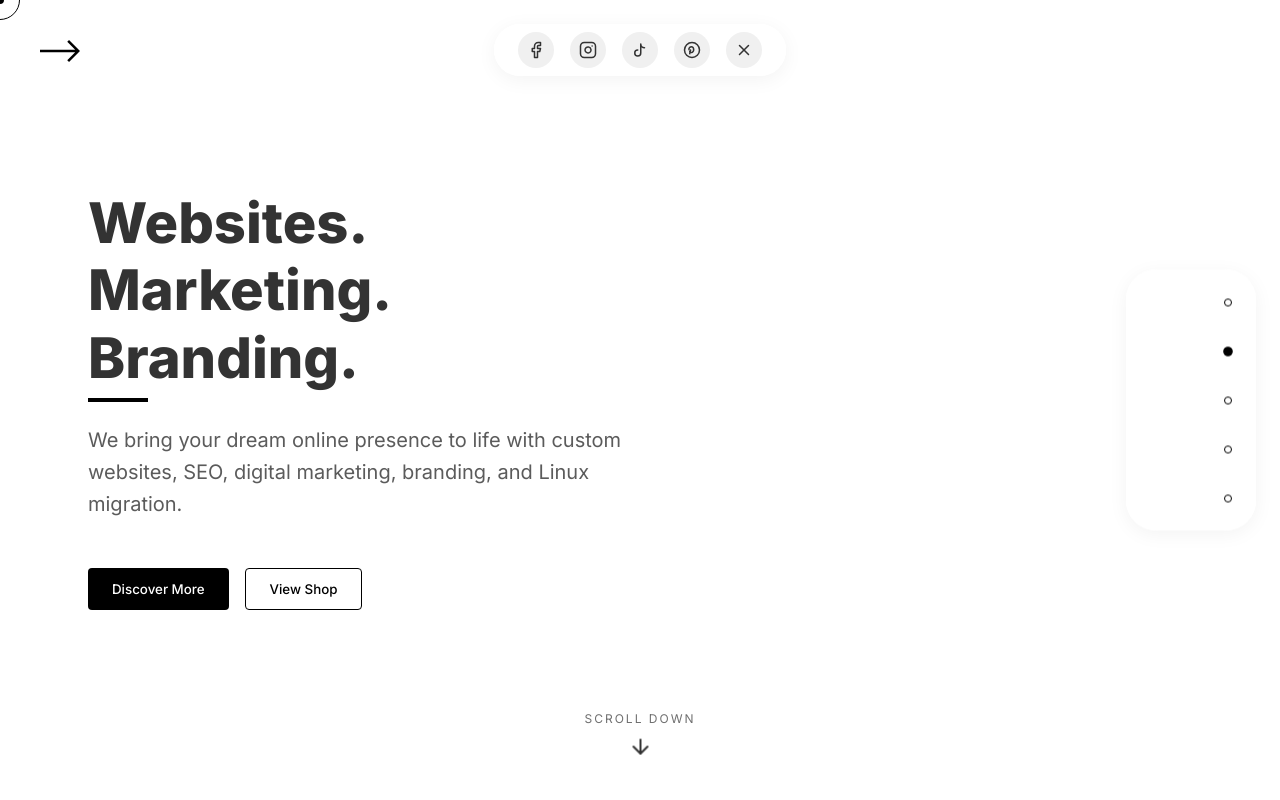
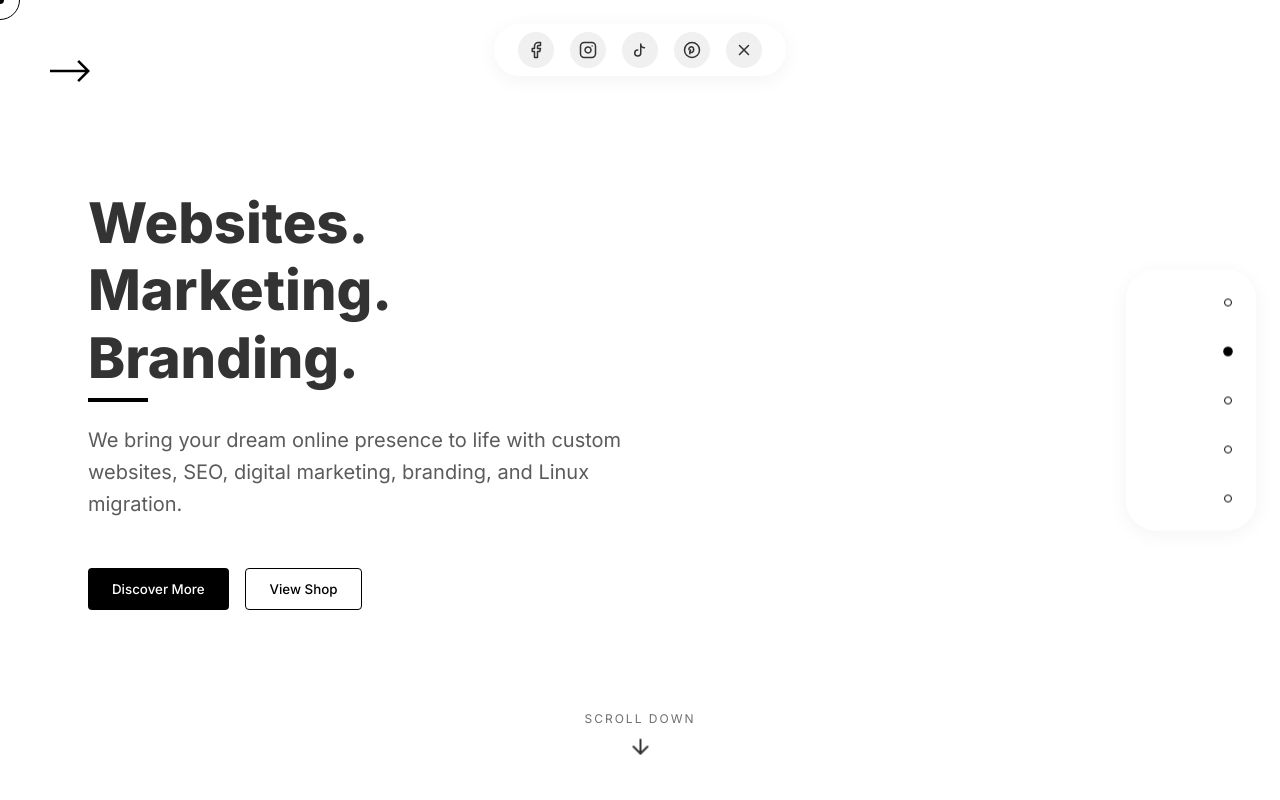
Before and after one commit to billahdotdev/brandotory, a React (Vite) app: page / in a window 1280 px wide. Shown: the top 800 px of the page. Built offline with nearby package versions, Linux system fonts and the light colour scheme.

Commit message:
Change Logo Placement

```diff
--- a/src/App.css
+++ b/src/App.css
@@ -134,8 +134,8 @@ ul {
 /* Home section logo positioning */
 .home-logo-top-left {
   position: absolute;
-  top: 40px;
-  left: 40px;
+  top: 60px;
+  left: 50px;
   z-index: 10;
 }
 
```
